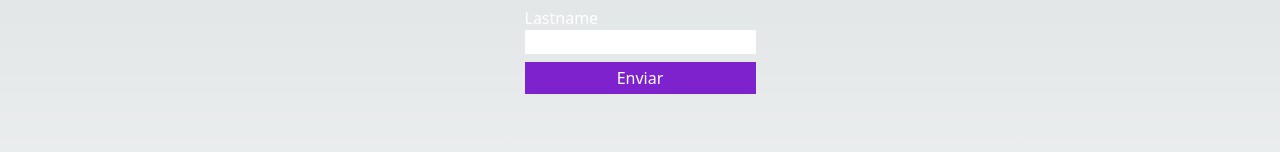
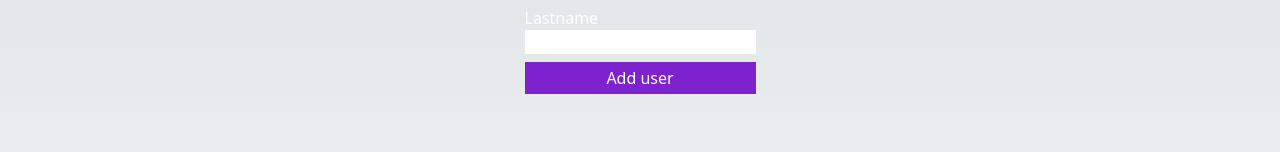
Before and after one commit to kevinbre/zod-zustand-example, a Next.js app: page /form in a window 1280 px wide. Shown: the part 274-426 px from the top of the page. Built offline with nearby package versions, Linux system fonts and the light colour scheme.

Commit message:
Added docs

```diff
--- a/app/form/page.tsx
+++ b/app/form/page.tsx
@@ -45,7 +45,7 @@ export default function Form() {
           <Input name="firstName" control={control} label="Name" />
           <Input name="lastName" control={control} label="Lastname" />
 
-          <button className="px-2 py-1 bg-purple-700 text-white">Enviar</button>
+          <button className="px-2 py-1 bg-purple-700 text-white">Add user</button>
         </form>
       </main>
     </>
```
